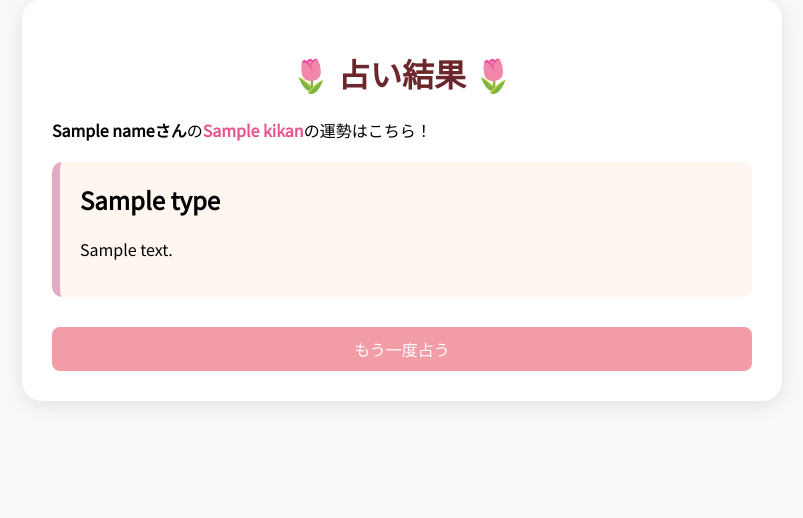
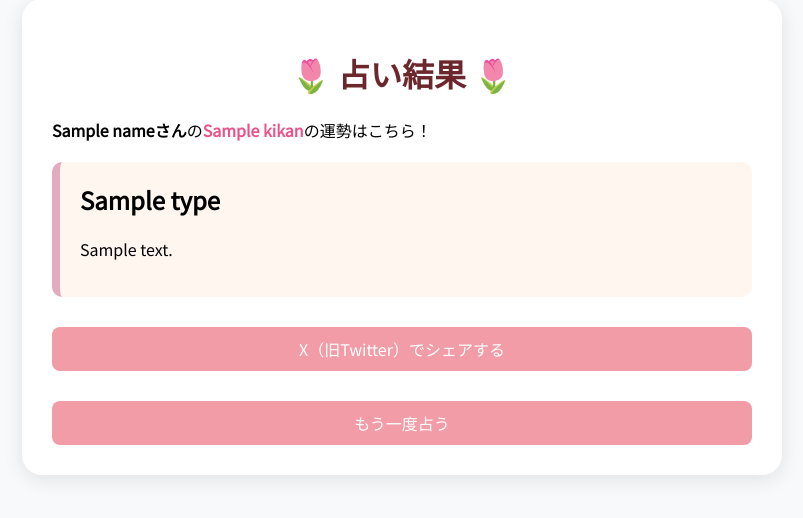
Before and after one commit to iyadomiran/python-apps, a Flask app: template templates/result.html in a window 1280 px wide. Shown: the part 41-559 px from the top of the page, without its empty margins (238-1041 px from the left). Run offline with Flask 3, Linux system fonts and the light colour scheme; the template is opened without the code that fills it: most values are stand-ins (such as "Sample title", 1, 10 or a date in 2020).

Commit message:
Add Flask version of fortune app

```diff
--- a/templates/result.html
+++ b/templates/result.html
@@ -11,8 +11,10 @@
         <h1>🌷 占い結果 🌷</h1>
         <p><strong>{{ name }}さん</strong>の<span class="kikan">{{ kikan }}</span>の運勢はこちら！</p>
 
+        <!-- 結果を1枚ずつ表示するためのカード -->
+        <div class="result-area">
             {% for unsei in kekka %}
-            <div class="card">
+                <div class="card result-card" style="display: none;">
                     <h2>{{ unsei.type }}</h2>
                     {% if unsei.type == "総合運" %}
                         <p>{{ unsei.message }}</p>
@@ -26,8 +28,44 @@
                     {% endif %}
                 </div>
             {% endfor %}
+        </div>
 
+        <!-- 次へボタン -->
+        <div id="next-button-area">
+            <button id="next-button" class="button">次の結果を見る</button>
+        </div>
+
+        <!-- X (Twitter) シェアボタン -->
+        <a id="share-button"
+           class="button"
+           href="https://twitter.com/intent/tweet?text={{ name }}さんの{{ kikan }}の運勢をチェックしよう！&url=https://fortune-app-clc6.onrender.com"
+           target="_blank">
+           X（旧Twitter）でシェアする
+        </a>
+
+        <!-- トップに戻るボタン -->
         <a href="/" class="button">もう一度占う</a>
     </div>
+
+    <!-- JavaScript：占い結果を1つずつ表示する処理 -->
+    <script>
+        const cards = document.querySelectorAll('.result-card');
+        const nextButton = document.getElementById('next-button');
+        let currentIndex = 0;
+
+        function showNextCard() {
+            if (currentIndex < cards.length) {
+                cards[currentIndex].style.display = 'block';
+                currentIndex++;
+                if (currentIndex === cards.length) {
+                    nextButton.style.display = 'none'; // 最後のカードでボタン非表示
+                }
+            }
+        }
+
+        // 初回に最初のカードだけ表示
+        showNextCard();
+        nextButton.addEventListener('click', showNextCard);
+    </script>
 </body>
 </html>
```
Lines whose indentation alone changed are shown as unchanged.
